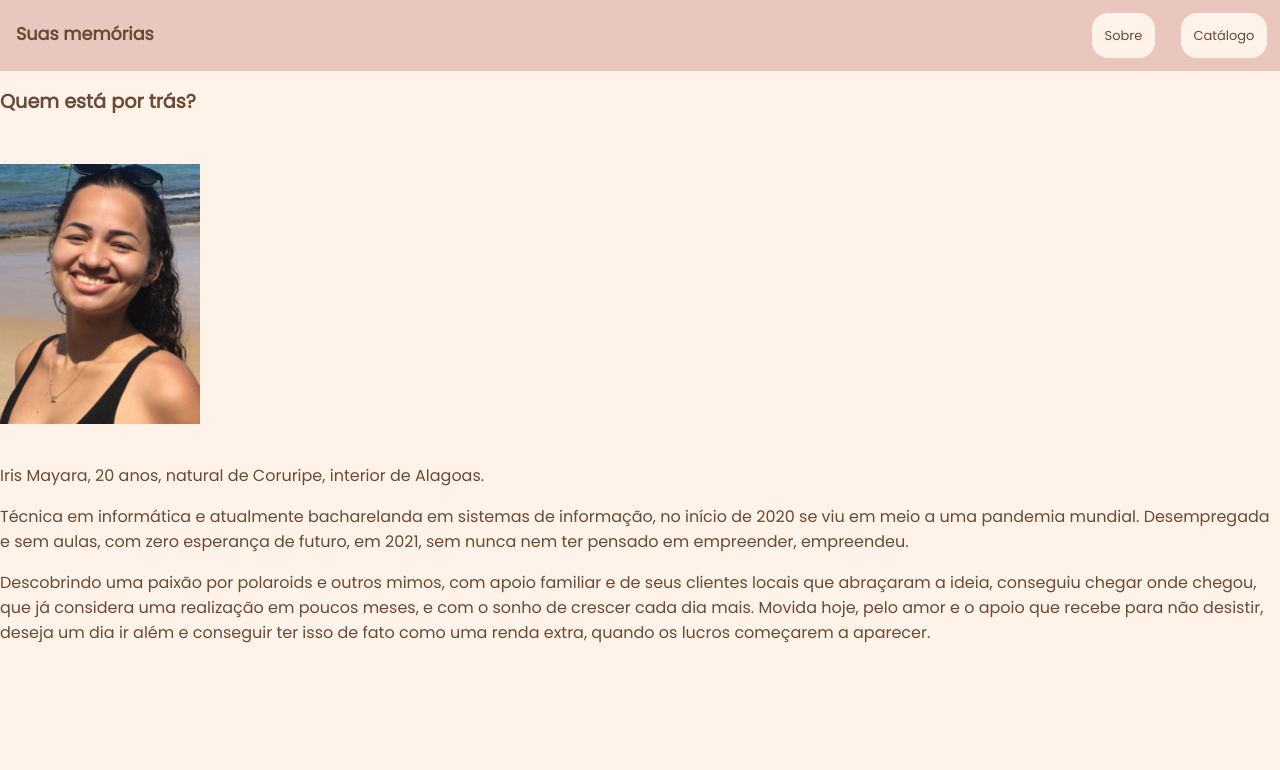
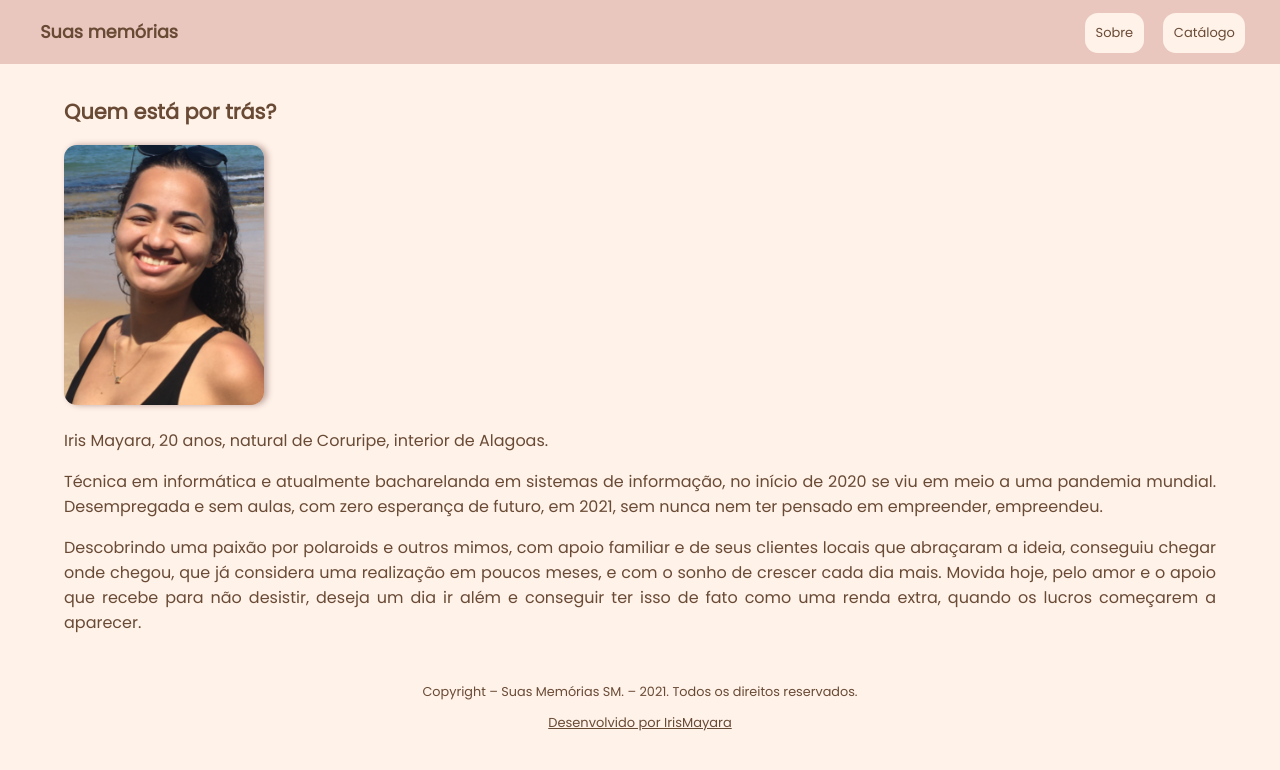
Before and after one commit to irismayara/blog-pessoal, a plain HTML site: page creator.html in a window 1280 px wide. Drawn offline with Linux system fonts and the light colour scheme.

Commit message:
update semana 7

```diff
--- a/creator.html
+++ b/creator.html
@@ -1,28 +1,40 @@
 <!DOCTYPE html>
 <html lang="pt-br">
+
 <head>
     <meta charset="UTF-8">
     <meta name="viewport" content="width=device-width, initial-scale=1.0">
     <link rel="shortcut icon" type="image/png" href="img/favicon.ico">
-    <link rel="stylesheet" href="style.css"><link rel="preconnect" href="https://fonts.gstatic.com">
-    <link href="https://fonts.googleapis.com/css2?family=Poppins&display=swap" rel="stylesheet">
+    <link rel="stylesheet" href="style.css">
     <title>Quem está por trás? - Suas Memórias</title>
 </head>
+
 <body>
-    <div id="top">
-        <div id="logo">
-            Suas memórias
-        </div>
-        <div>
+    <header>
+        <h1>Suas memórias</h1>
+        <nav>
             <a href="index.html">Sobre</a>
             <a href="catalogo.html">Catálogo</a>
-        </div>
-    </div>
+        </nav>
+    </header>
 
-    <h2>Quem está por trás?</h2>
-    <img src="img/creator.png" alt="Foto Iris">
-    <p>Iris Mayara, 20 anos, natural de Coruripe, interior de Alagoas. </p>
-    <p>Técnica em informática e atualmente bacharelanda em sistemas de informação, no início de 2020 se viu em meio a uma pandemia mundial. Desempregada e sem aulas, com zero esperança de futuro, em 2021, sem nunca nem ter pensado em empreender, empreendeu.</p>
-    <p>Descobrindo uma paixão por polaroids e outros mimos, com apoio familiar e de seus clientes locais que abraçaram a ideia, conseguiu chegar onde chegou, que já considera uma realização em poucos meses, e com o sonho de crescer cada dia mais. Movida hoje, pelo amor e o apoio que recebe para não desistir, deseja um dia ir além e conseguir ter isso de fato como uma renda extra, quando os lucros começarem a aparecer.</p>
+    <main>
+        <h2>Quem está por trás?</h2>
+        <img id="creator" src="img/creator.png" alt="Foto Iris">
+        <p>Iris Mayara, 20 anos, natural de Coruripe, interior de Alagoas. </p>
+        <p>Técnica em informática e atualmente bacharelanda em sistemas de informação, no início de 2020 se viu em meio
+            a uma pandemia mundial. Desempregada e sem aulas, com zero esperança de futuro, em 2021, sem nunca nem ter
+            pensado em empreender, empreendeu.</p>
+        <p>Descobrindo uma paixão por polaroids e outros mimos, com apoio familiar e de seus clientes locais que
+            abraçaram a ideia, conseguiu chegar onde chegou, que já considera uma realização em poucos meses, e com o
+            sonho de crescer cada dia mais. Movida hoje, pelo amor e o apoio que recebe para não desistir, deseja um dia
+            ir além e conseguir ter isso de fato como uma renda extra, quando os lucros começarem a aparecer.</p>
+    </main>
+
+    <footer>
+        <p>Copyright – Suas Memórias SM. – 2021. Todos os direitos reservados.</p>
+        <p><a href="dev.html">Desenvolvido por IrisMayara</a></p>
+    </footer>
 </body>
+
 </html>
--- a/style.css
+++ b/style.css
@@ -1,51 +1,97 @@
+@import url('https://fonts.googleapis.com/css2?family=Poppins&display=swap');
+
+* {
+    font-family: 'Poppins', sans-serif;
+    text-align: justify;
+    color: #694A35;
+}
+
 body {
     background-color: #FFF2E9;
     margin: 0;
-    color: #694A35;
-    font-family: 'Poppins';
+}
+
+header {
+    display: flex;
+    justify-content: space-between;
+    background-color: #E9C7BE;
+    padding: 1.2em;
+}
+
+header h1 {
+    margin: auto 0 auto 1.2em;
+    font-size: 1.1em;
+}
+
+nav a {
+    margin: auto 1.2em auto 0;
+    padding: 0.8em;
+    background-color: #FFF2E9;
+    border-radius: 1em;
+}
+
+nav a:hover {
+    background-color: #694A35;
+    color: #FFF2E9;
+}
+
+main {
+    width: 90%;
+    margin: 2em auto 3em auto;
+}
+
+main ol li {
+    margin-bottom: 1.8em;
+}
+
+footer p {
+    display: flex;
+    justify-content: center;
+    font-size: 0.8em;
+    vertical-align: center;
+}
+
+footer a {
+    text-decoration: underline;
 }
 
 h1, h2 {
-    font-size: 1.2rem;
+    font-size: 1.3em;
 }
 
 a {
     font-size: small;
     text-decoration: none;
-    color: #694A35;
 }
 
 mark {
     background-color: #E9C7BE;
 }
 
-img {
-    margin-top: 2rem;
-    margin-bottom: 1rem;
+ #catalago img, #creator{
+    border-radius: 0.8em;
+    box-shadow: 0.2em 0 0.4em #bba099;
 }
 
-#top {
-    display: flex;
-    justify-content: space-between;
-    background-color: #E9C7BE;
-    width: 100%;
-    margin-top: 0;
+table {
+    border: 1px solid #694A35;
+    margin: 0 auto 0 auto;
+    border-spacing: 0px;
 }
 
-#top div{
-    display: flex;
-}
-
-#logo {
-    margin-top: 1.3rem;
-    margin-left: 1rem;
-    font-size: 1.1rem;
+table caption {
+    text-align: center;
+    padding-bottom: 0.7em;
     font-weight: 600;
 }
 
-#top div a {
-    margin: 0.8rem;
-    padding: 0.8rem;
-    background-color: #FFF2E9;
-    border-radius: 1rem;
+table td {
+    border: 1px solid #694A35;
+    padding: 0.7em;
+    text-align: center;
+    vertical-align: auto;
 }
+
+table tr.li {
+    background-color: #E9C7BE;
+}
```
Also changed, not shown: catalogo.html (+16 -10 lines), dev.html (added, +37 -0 lines), index.html (+38 -12 lines).
